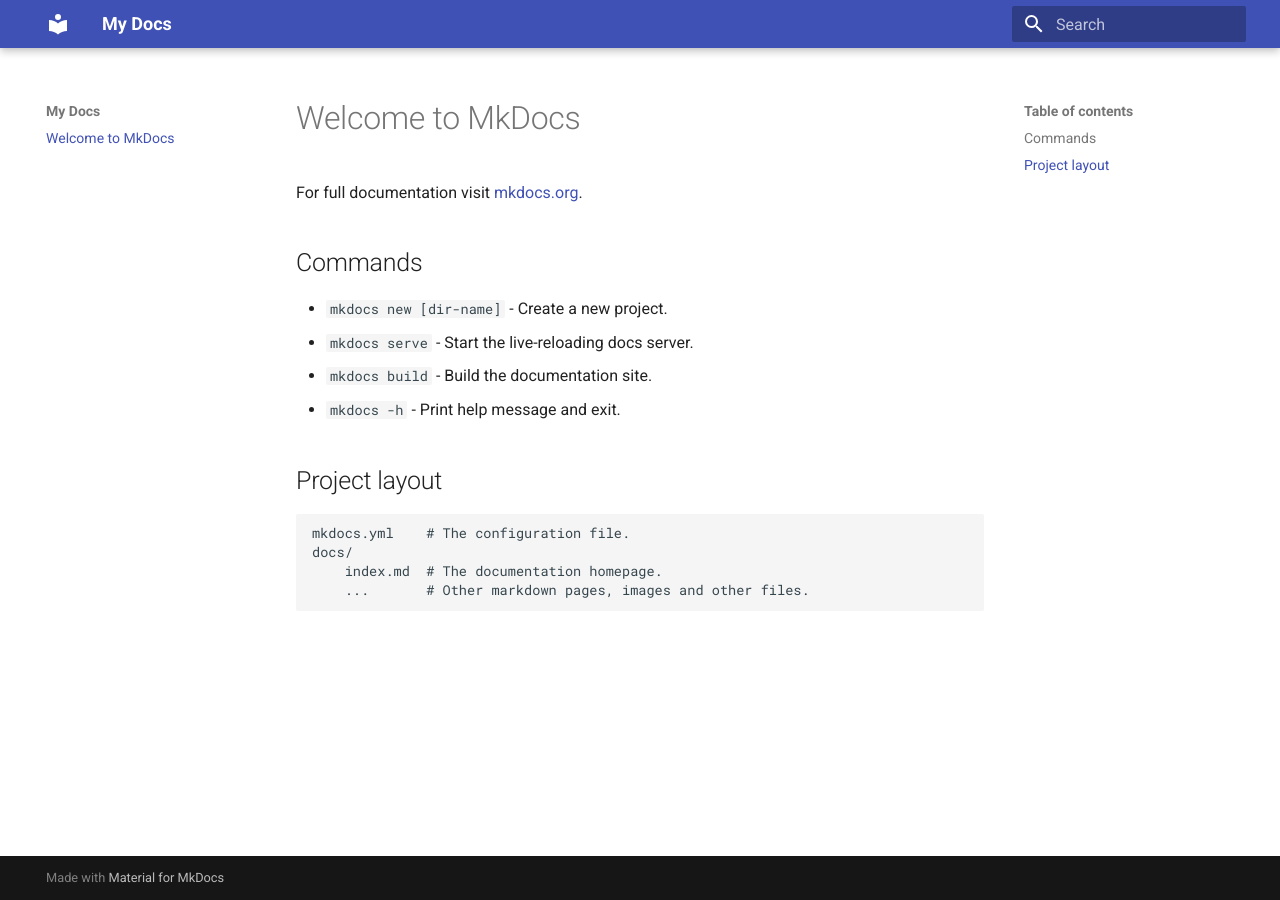
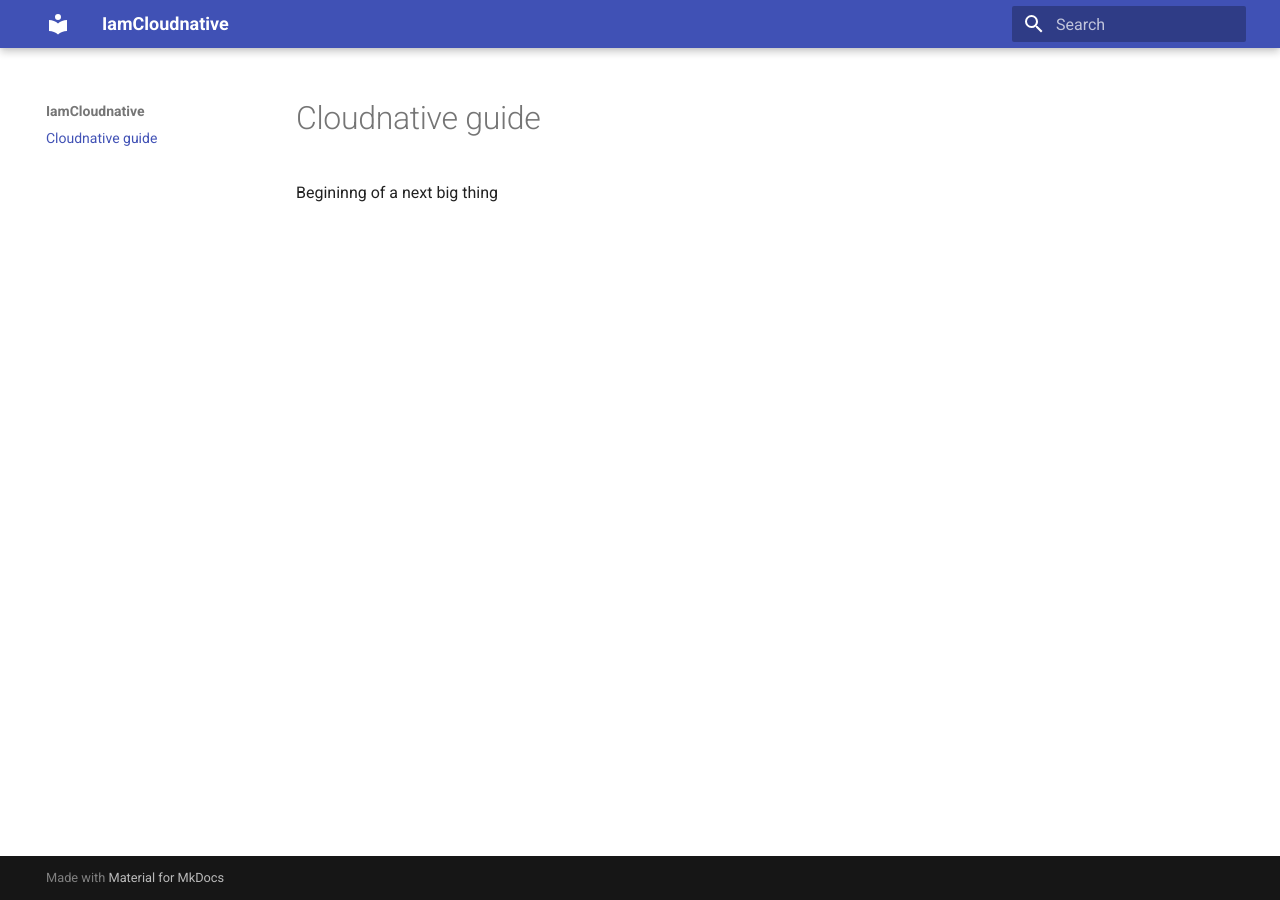
Before and after one commit to darshan-raul/iamcloudnative-blog, an MkDocs documentation site: the page built from docs/index.md, in a window 1280 px wide. Built offline with MkDocs 1.6.1 and Material for MkDocs 9.7.7, drawn with Linux system fonts in a browser that asks for light colours.

Commit message:
first minor change in script

```diff
--- a/docs/index.md
+++ b/docs/index.md
@@ -1,17 +1,3 @@
-# Welcome to MkDocs
+# Cloudnative guide
 
-For full documentation visit [mkdocs.org](https://www.mkdocs.org).
-
-## Commands
-
-* `mkdocs new [dir-name]` - Create a new project.
-* `mkdocs serve` - Start the live-reloading docs server.
-* `mkdocs build` - Build the documentation site.
-* `mkdocs -h` - Print help message and exit.
-
-## Project layout
-
-    mkdocs.yml    # The configuration file.
-    docs/
-        index.md  # The documentation homepage.
-        ...       # Other markdown pages, images and other files.
+Begininng of a next big thing
--- a/mkdocs.yml
+++ b/mkdocs.yml
@@ -1,3 +1,3 @@
-site_name: My Docs
+site_name: IamCloudnative
 theme:
   name: material
```
